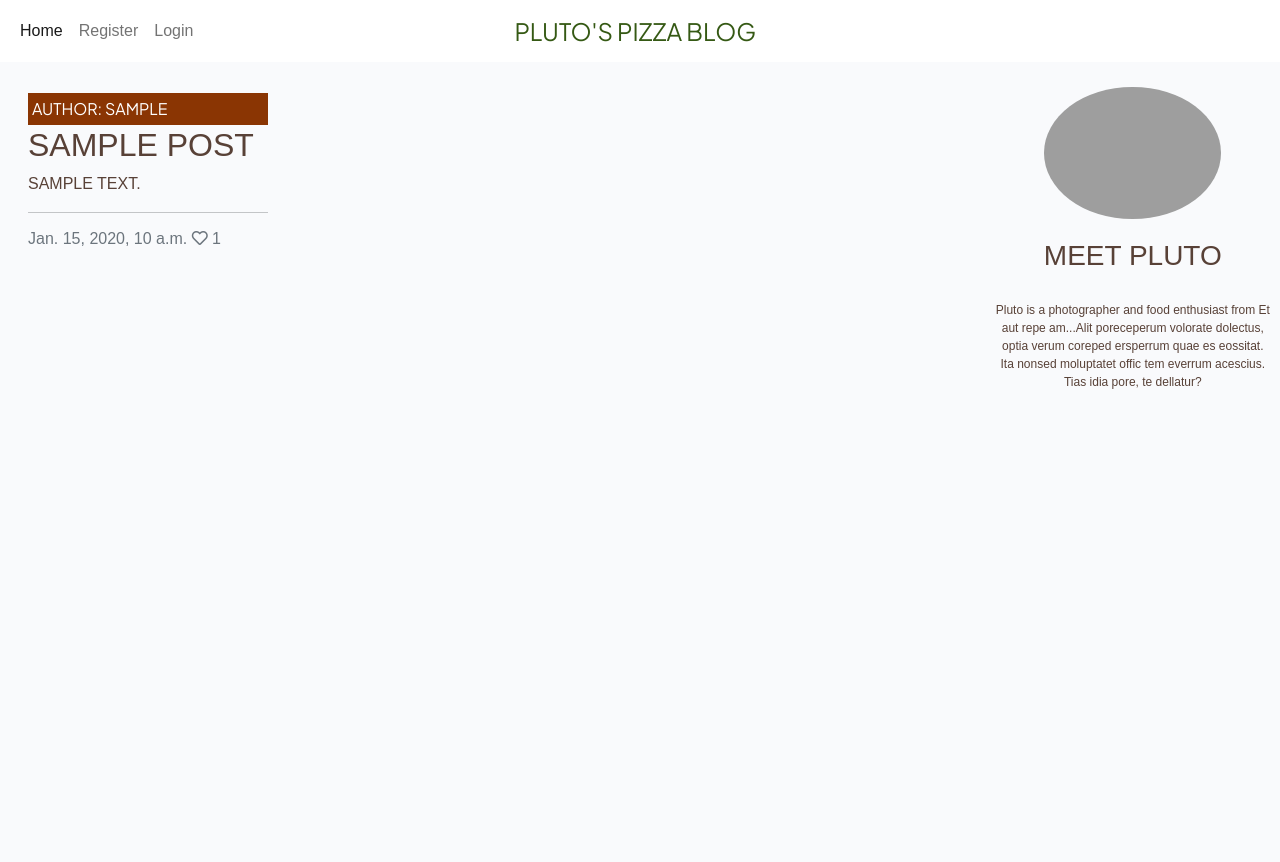
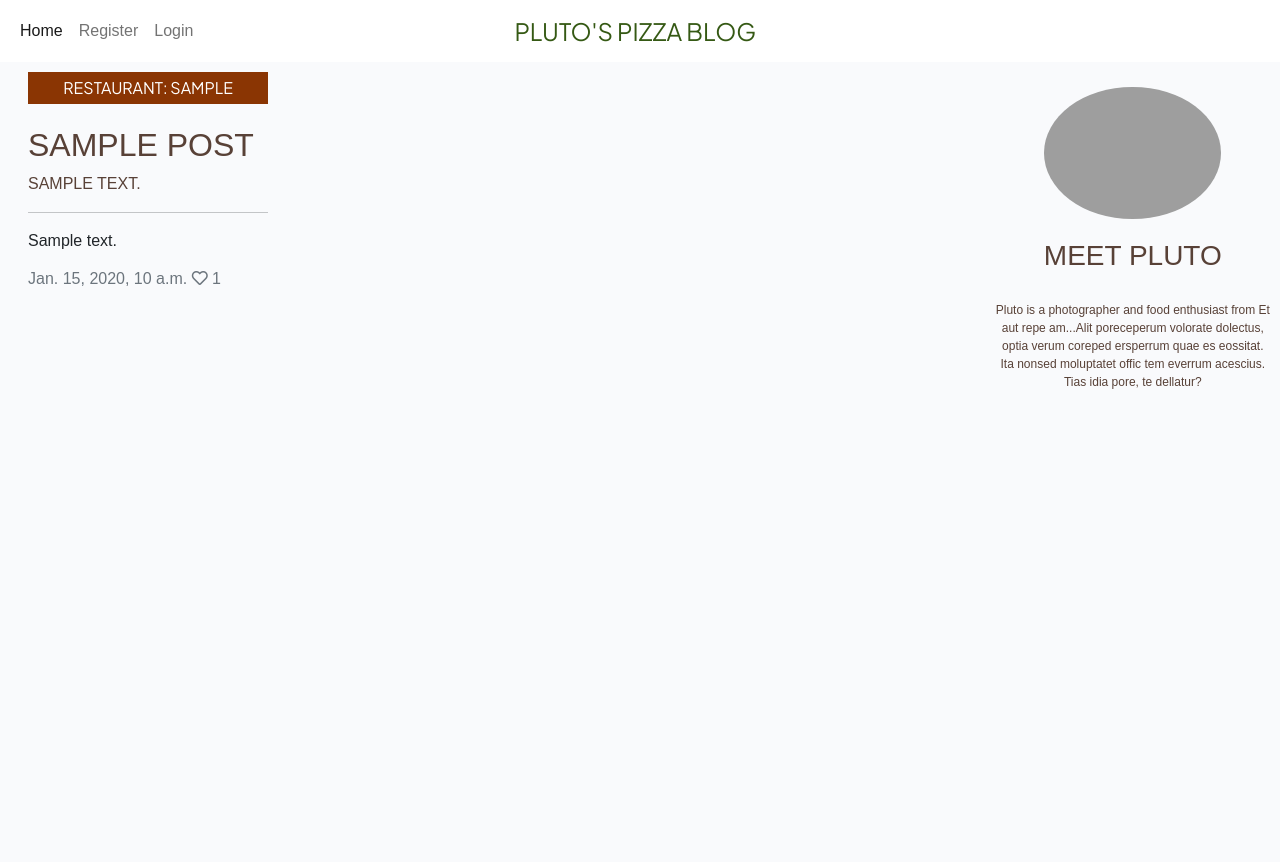
Before and after one commit to lisalindqvist95/plutospizza, a Django app: page / in a window 1280 px wide. Shown: the part 960-1822 px from the top of the page. Run offline with Django 3.2, Linux system fonts and the light colour scheme; tables that the repository leaves empty hold one stand-in row (values such as "Sample post"); some web fonts are replaced; grey boxes are pictures that could not be loaded.

Commit message:
Update post-model.

```diff
--- a/blog/models.py
+++ b/blog/models.py
@@ -14,9 +14,11 @@ class Post(models.Model):
     )
     featured_image = CloudinaryField('image', default='placeholder')
     excerpt = models.TextField(blank=True)
+    created_on = models.DateTimeField(auto_now_add=True)
     updated_on = models.DateTimeField(auto_now=True)
+    restaurant = models.CharField(max_length=200, null=True)
+    address = models.CharField(max_length=200, null=True)
     content = models.TextField()
-    created_on = models.DateTimeField(auto_now_add=True)
     status = models.IntegerField(choices=STATUS, default=0)
     likes = models.ManyToManyField(
         User, related_name='blogpost_like', blank=True)
@@ -29,6 +31,11 @@ class Post(models.Model):
 
     def number_of_likes(self):
         return self.likes.count()
+
+
+class Restaurant(models.Model):
+    name = models.CharField(max_length=200)
+    address = models.CharField(max_length=200)
 
 
 class Comment(models.Model):
--- a/static/css/style.css
+++ b/static/css/style.css
@@ -107,14 +107,15 @@ body {
 
 .image-flash {
     position: absolute;
-    bottom: 5%;
+    bottom: 90%;
     min-width: 100%;
     left: 0px;
     background-color: #8a3503;
 }
 
-.author {
+.restaurant {
     color: #FFF;
+    text-align: center;
     margin: 4px;
     text-transform: uppercase;
     font-family: 'Plus Jakarta Sans', sans-serif;
--- a/templates/index.html
+++ b/templates/index.html
@@ -20,7 +20,7 @@
                                 <img class="card-img-top" src=" {{ post.featured_image.url }}">
                                 {% endif %}
                                 <div class="image-flash">
-                                    <p class="author">Author: {{ post.author }}</p>
+                                    <p class="restaurant">Restaurant: {{ post.restaurant }}</p>
                                 </div>
                             </div>
                             <a href="{% url 'post_detail' post.slug  %}" class="post-link">
@@ -28,6 +28,7 @@
                                 <p class="card-text">{{ post.excerpt }}</p>
                             </a>
                             <hr />
+                            <p class="address">{{ post.address}} </p>
                             <p class="card-text text-muted h6">{{ post.created_on}} <i class="far fa-heart"></i>
                                 {{ post.number_of_likes }}</p>
                         </div>
```
Also changed, not shown: blog/migrations/0002_restaurant.py (added), blog/migrations/0003_auto_20230227_1529.py (added).
